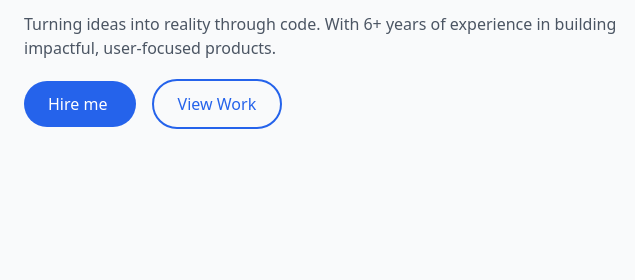
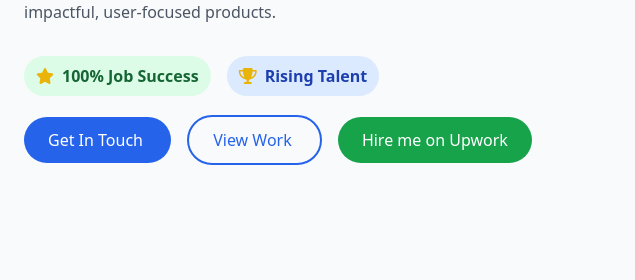
Before and after one commit to shanithakur/shanithakur.github.io, a plain HTML site: page index.html in a window 1280 px wide. Shown: the part 434-714 px from the top of the page, 0-635 px from the left. Drawn offline with nearby package versions, Linux system fonts and the light colour scheme.

Commit message:
updated hero section

```diff
--- a/index.html
+++ b/index.html
@@ -68,12 +68,28 @@
                     <p class="text-gray-600 mb-8">
                         Turning ideas into reality through code. With 6+ years of experience in building impactful, user-focused products.
                     </p>
+
+                    <!-- Upwork Achievements -->
+                    <div class="flex flex-wrap gap-4 mb-8">
+                        <div class="flex items-center gap-2 bg-green-100 text-green-800 px-3 py-2 rounded-full">
+                            <i class="fas fa-star text-yellow-500"></i>
+                            <span class="font-semibold">100% Job Success</span>
+                        </div>
+                        <div class="flex items-center gap-2 bg-blue-100 text-blue-800 px-3 py-2 rounded-full">
+                            <i class="fas fa-trophy text-yellow-500"></i>
+                            <span class="font-semibold">Rising Talent</span>
+                        </div>
+                    </div>
+
                     <div class="space-x-4">
-                        <a href="https://www.upwork.com/freelancers/shanithakur6" target="_blank" class="bg-primary hover:bg-secondary text-white px-6 py-3 rounded-full transition">
-                           Hire me
+                        <a href="#contact" class="bg-primary hover:bg-secondary text-white px-6 py-3 rounded-full transition">
+                            Get In Touch
                         </a>
                         <a href="#projects" class="border-2 border-primary text-primary hover:bg-primary hover:text-white px-6 py-3 rounded-full transition">
                             View Work
+                        </a>
+                        <a href="https://www.upwork.com/freelancers/shanithakur6" target="_blank" class="bg-green-600 hover:bg-green-700 text-white px-6 py-3 rounded-full transition">
+                           Hire me on Upwork
                         </a>
                     </div>
                 </div>
```
